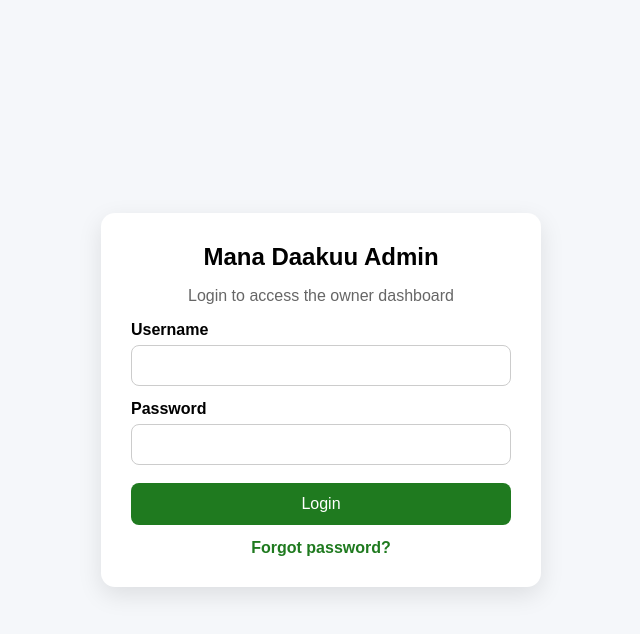
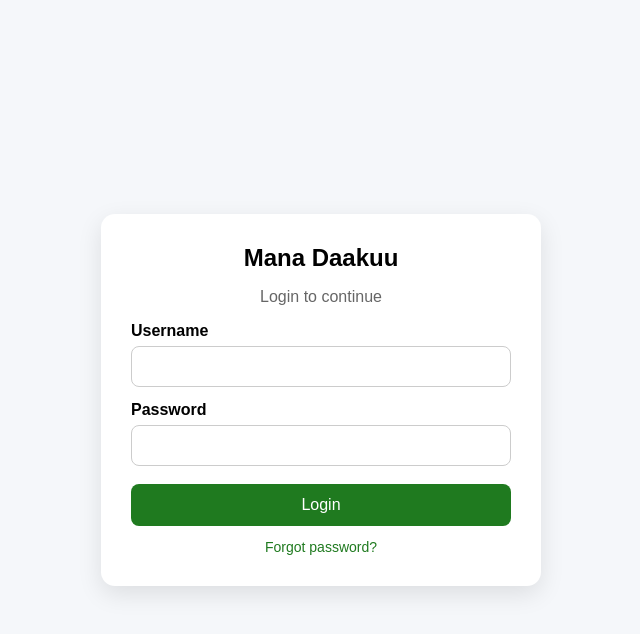
Before and after one commit to Yasinio/mana-daaku, a FastAPI app: page /login in a window 1280 px wide. Shown: the top 634 px of the page, without its empty margins (319-959 px from the left). Run offline with FastAPI, Linux system fonts and the light colour scheme.

Commit message:
Update login UI + add forgot password link

```diff
--- a/templates/login.html
+++ b/templates/login.html
@@ -3,7 +3,8 @@
 <head>
     <meta charset="UTF-8">
     <meta name="viewport" content="width=device-width, initial-scale=1.0">
-    <title>Admin Login - Mana Daakuu</title>
+    <title>Mana Daakuu</title>
+
     <style>
         body {
             font-family: Arial, sans-serif;
@@ -75,57 +76,46 @@
             text-align: center;
         }
 
-        .success {
-            background: #e7f7e7;
-            color: #166216;
-            padding: 10px;
-            border-radius: 8px;
-            margin-top: 14px;
+        .forgot {
             text-align: center;
+            margin-top: 12px;
         }
 
-        .forgot-wrap {
-            margin-top: 14px;
-            text-align: center;
+        .forgot a {
+            color: #1f7a1f;
+            text-decoration: none;
+            font-size: 14px;
         }
 
-        .forgot-wrap a {
-            color: #1f7a1f;
-            font-weight: bold;
-            text-decoration: none;
-        }
-
-        .forgot-wrap a:hover {
+        .forgot a:hover {
             text-decoration: underline;
         }
     </style>
 </head>
+
 <body>
     <div class="login-box">
-        <h1>Mana Daakuu Admin</h1>
-        <p>Login to access the owner dashboard</p>
+        <h1>Mana Daakuu</h1>
+        <p>Login to continue</p>
 
         <form method="post" action="/login">
-            <label for="username">Username</label>
-            <input type="text" id="username" name="username" required>
+            <label>Username</label>
+            <input type="text" name="username" required>
 
-            <label for="password">Password</label>
-            <input type="password" id="password" name="password" required>
+            <label>Password</label>
+            <input type="password" name="password" required>
 
             <button type="submit">Login</button>
         </form>
 
-        <div class="forgot-wrap">
+        <!-- Forgot password link -->
+        <div class="forgot">
             <a href="/forgot-password">Forgot password?</a>
         </div>
 
         {% if error_message %}
             <div class="error">{{ error_message }}</div>
         {% endif %}
-
-        {% if success_message %}
-            <div class="success">{{ success_message }}</div>
-        {% endif %}
     </div>
 </body>
 </html>
```
